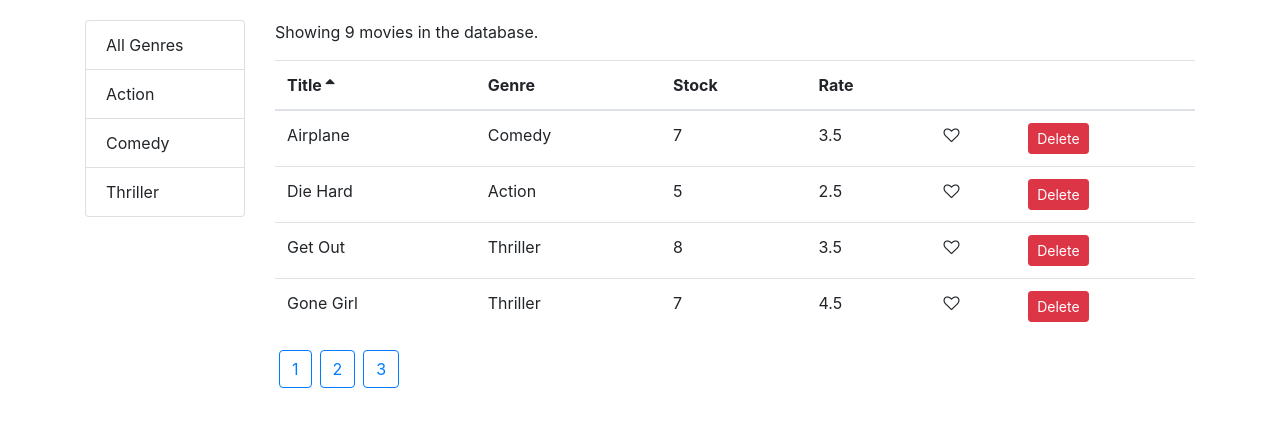
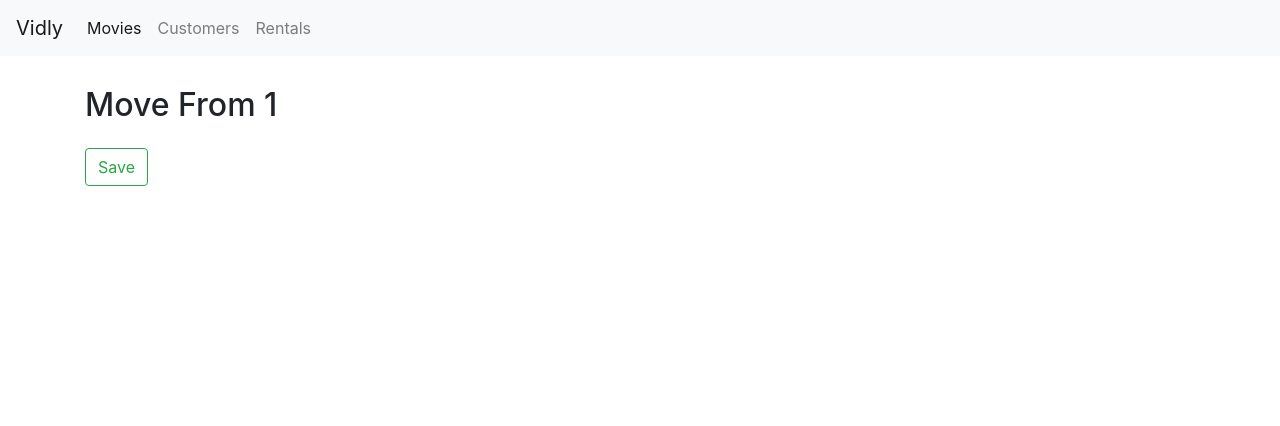
Before and after one commit to mohexc/vidly-app1, a React (Create React App) app: page /movies/1 in a window 1280 px wide. Shown: the top 426 px of the page. Built offline with nearby package versions, Linux system fonts and the light colour scheme.

Commit message:
start react-form

```diff
--- a/src/App.js
+++ b/src/App.js
@@ -1,13 +1,29 @@
 import React from 'react';
+import { Route, Switch, Redirect } from 'react-router-dom'
 import Movies from './components/movies';
-
+import NotFound from './components/notFound';
+import Customers from './components/customers';
+import Rentals from './components/rentals';
+import Navbar from './components/navbar';
+import MovieFrom from './components/movieForm';
 // import './App.css';
 
 function App() {
   return (
-    <main className="container">
-      <Movies />
-    </main>
+    <React.Fragment>
+      <Navbar />
+      <main className="container">
+        <Switch>
+          <Route path="/movies/:id" component={ MovieFrom }></Route>
+          <Route path="/movies" component={ Movies }></Route>
+          <Route path="/customers" component={ Customers }></Route>
+          <Route path="/rentals" component={ Rentals }></Route>
+          <Route path="/not-found" component={ NotFound }></Route>
+          <Redirect from="/" exact to="/movies" />
+          <Redirect to="/not-found" />
+        </Switch>
+      </main>
+    </React.Fragment>
   );
 }
 
--- a/src/components/common/listGroup.jsx
+++ b/src/components/common/listGroup.jsx
@@ -4,10 +4,10 @@
 const ListGroup = ({ items, onItemSelect, textProperty, valueProperty, selectedItem }) => {
 
   return (
-    <ul className="list-group">
+    <ul className="list-group mb-3">
       { items.map(item => (
         <li
-          className={ item === selectedItem ? "clickable list-group-item active" : "clickable list-group-item" }
+          className={ item === selectedItem ? "clickable list-group-item active  p-2" : "clickable list-group-item  p-2" }
           key={ item[valueProperty] }
           onClick={ () => onItemSelect(item) }
         >{ item[textProperty] }</li>
--- /dev/null
+++ b/src/components/customers.jsx
@@ -0,0 +1,7 @@
+import React from 'react';
+
+const Customers = () => {
+  return (<h1>Customers</h1>);
+}
+
+export default Customers;
--- /dev/null
+++ b/src/components/movieForm.jsx
@@ -0,0 +1,14 @@
+import React from 'react';
+
+const MovieFrom = ({ match, history }) => {
+  return (
+    <div>
+      <h2>Move From { match.params.id }</h2>
+      <button className="btn btn-outline-success my-3" onClick={ () => history.push('/movies') }>Save</button>
+    </div>
+
+  );
+
+}
+
+export default MovieFrom;
--- a/src/components/movies.jsx
+++ b/src/components/movies.jsx
@@ -53,7 +53,7 @@
 
   return (
     <div className="row">
-      <div className="col-2">
+      <div className="col-4 col-sm-3 text-center">
         <ListGroup
           items={ genres }
           onItemSelect={ handleGenreSelect }
--- a/src/components/moviesTable.jsx
+++ b/src/components/moviesTable.jsx
@@ -1,10 +1,11 @@
 import React from 'react';
+import { Link } from 'react-router-dom';
 import Like from './common/like';
 import Table from './common/table';
 
 const MoviesTable = ({ nMovies, onDelete, onLike, onSort, sortColumn }) => {
   const columns = [
-    { path: "title", label: "Title" },
+    { path: "title", label: "Title", content: movie => <Link to={ `/movies/${movie._id}` }>{ movie.title }</Link> },
     { path: "genre.name", label: "Genre" },
     { path: "numberInStock", label: "Stock" },
     { path: "dailyRentalRate", label: "Rate" },
--- /dev/null
+++ b/src/components/navbar.jsx
@@ -0,0 +1,29 @@
+import React from 'react';
+import { Link, NavLink } from 'react-router-dom'
+
+const Navbar = () => {
+  return (
+    <nav className="navbar navbar-expand-sm navbar-light bg-light">
+      <Link className="navbar-brand" to="/">Vidly</Link>
+      {/* <button
+        className="navbar-toggler"
+        type="button"
+        data-toggle="collapse"
+        data-target=".navbarNav"
+        aria-controls="navbarNav"
+        aria-expanded="false"
+        aria-label="Toggle navigation">
+        <span className="navbar-toggler-icon"></span>
+      </button> */}
+      {/* <div className="collapse navbar-collapse navbarNav" > */ }
+      <ul className="navbar-nav">
+        <li className="nav-item"><NavLink className="nav-link" to="/movies">Movies</NavLink></li>
+        <li className="nav-item"><NavLink className="nav-link" to="/customers">Customers</NavLink></li>
+        <li className="nav-item"><NavLink className="nav-link" to="/rentals">Rentals</NavLink></li>
+      </ul>
+      {/* </div> */ }
+    </nav>
+  );
+}
+
+export default Navbar;
--- /dev/null
+++ b/src/components/notFound.jsx
@@ -0,0 +1,7 @@
+import React from 'react';
+
+const NotFound = () => {
+  return (<h1>Not Found...</h1>);
+}
+
+export default NotFound;
--- /dev/null
+++ b/src/components/rentals.jsx
@@ -0,0 +1,7 @@
+import React from 'react';
+
+const Rentals = () => {
+  return (<h1>Rentals</h1>);
+}
+
+export default Rentals;
--- a/src/index.css
+++ b/src/index.css
@@ -1,5 +1,5 @@
 body {
-  padding: 20px 0 0 0 ;
+  padding: 0 ;
   margin: 0;
   font-family: -apple-system, BlinkMacSystemFont, "Segoe UI", "Roboto", "Oxygen",
     "Ubuntu", "Cantarell", "Fira Sans", "Droid Sans", "Helvetica Neue",
@@ -8,6 +8,8 @@
   -moz-osx-font-smoothing: grayscale;
 }
 
+.navbar{ margin-bottom: 30px;}
+
 code {
 font-family: source-code-pro, Menlo, Monaco, Consolas, "Courier New",monospace;
 }
@@ -15,3 +17,8 @@
 .clickable{
   cursor: pointer
 }
+
+.btn:hover{
+  transform: translateY(-3px);
+  box-shadow: 5px 5px 5px rgba(0, 0, 0, 0.5);
+}
```
Also changed, not shown: src/components/loginForm.jsx (added).
